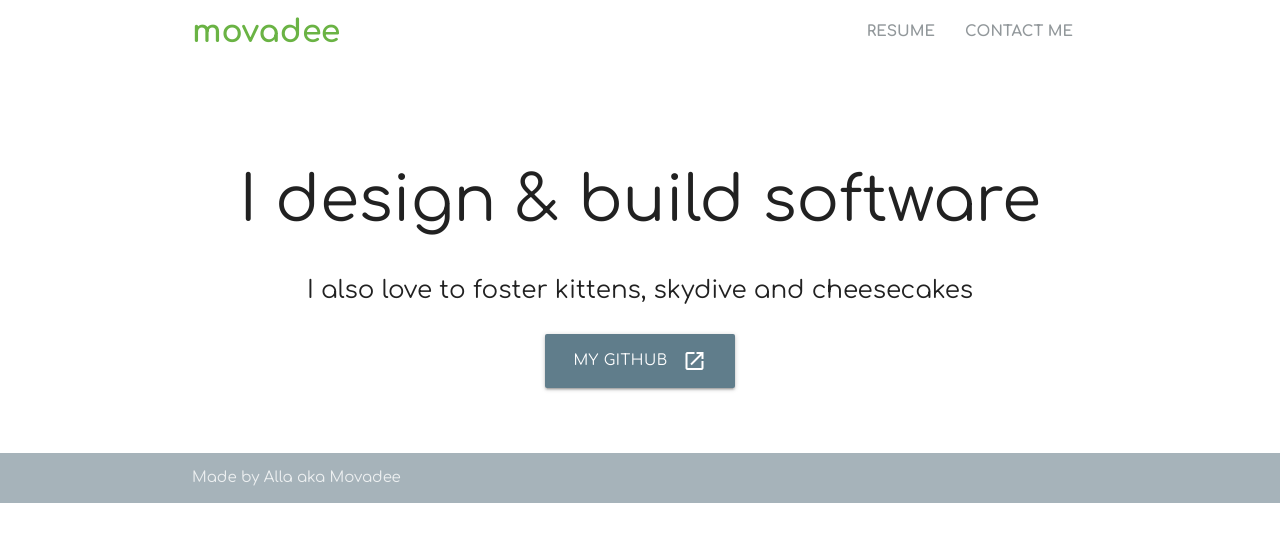
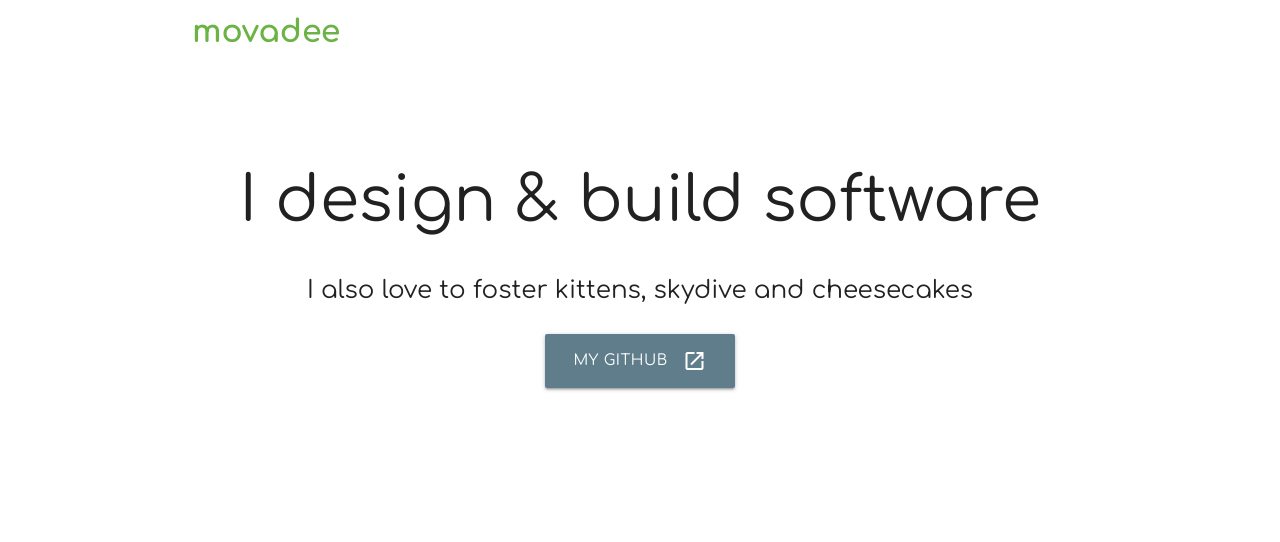
Before and after one commit to movadee/portfolio-movadee, an Angular app: page / in a window 1280 px wide. Shown: the top 542 px of the page. Built offline with nearby package versions, Linux system fonts and the light colour scheme.

Commit message:
hiding unfinished app elements untill complition

```diff
--- a/src/app/app.component.html
+++ b/src/app/app.component.html
@@ -2,15 +2,15 @@
 <nav class="white" role="navigation">
   <div class="nav-wrapper container">
     <a id="logo-container" href="#" class="brand-logo">movadee</a>
-    <ul class="right hide-on-med-and-down">
+    <!-- <ul class="right hide-on-med-and-down">
       <li><a href="#">RESUME</a></li>
       <li><a href="#contactMeModal" class="modal-trigger">CONTACT ME</a></li>
-    </ul>
+    </ul> -->
 
-    <ul id="nav-mobile" class="sidenav">
+    <!-- <ul id="nav-mobile" class="sidenav">
       <li><a href="#">RESUME</a></li>
       <li><a href="#contactMeModal" class="modal-trigger">CONTACT ME</a></li>
-    </ul>
+    </ul> -->
     <a href="#" data-target="nav-mobile" class="sidenav-trigger"><i class="material-icons">menu</i></a>
   </div>
 </nav>
@@ -33,11 +33,11 @@
 </div>
 
 <!-- Footer -->
-<footer class="page-footer blue-grey lighten-3">
+<!-- <footer class="page-footer blue-grey lighten-3">
   <div class="footer-copyright">
-    <div class="container">Made by Alla aka Movadee</div>
+    <div class="container">Made with love by Alla aka Movadee</div>
   </div>
-</footer>
+</footer> -->
 
 <!-- Contact Me Modal -->
 <div id="contactMeModal" class="modal">
```
